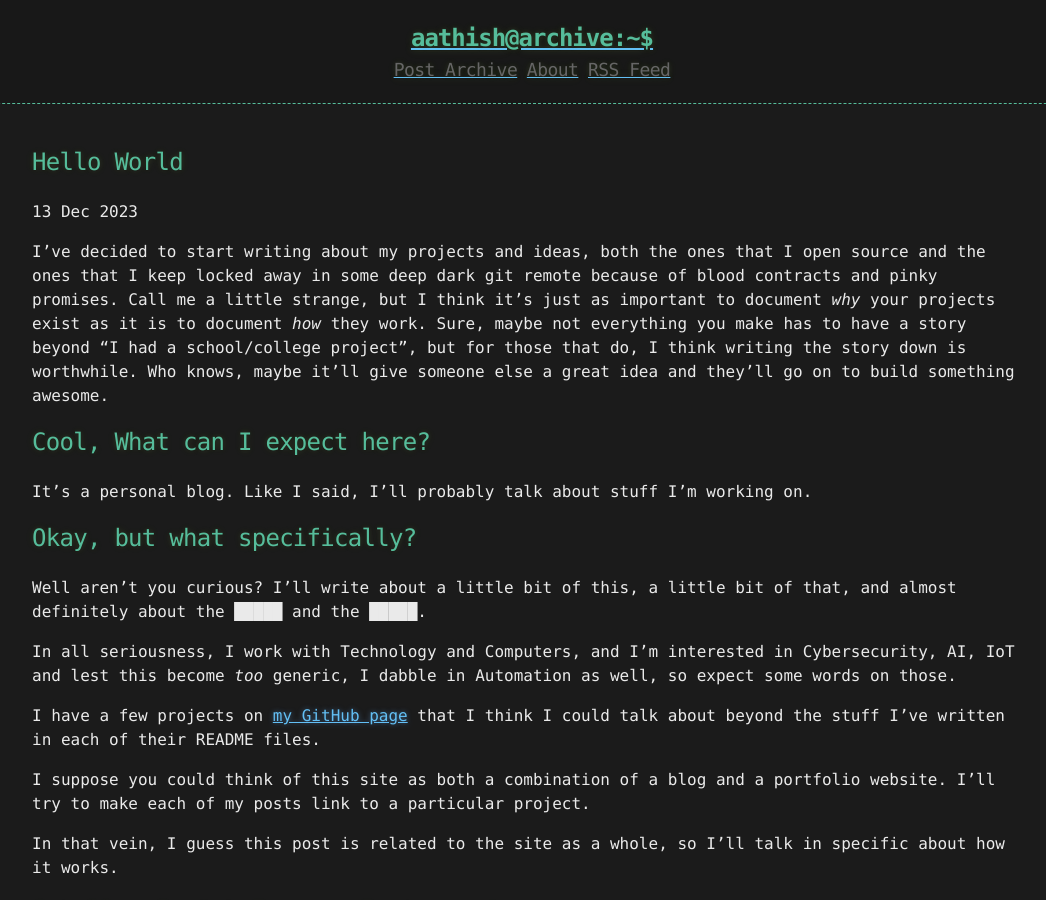
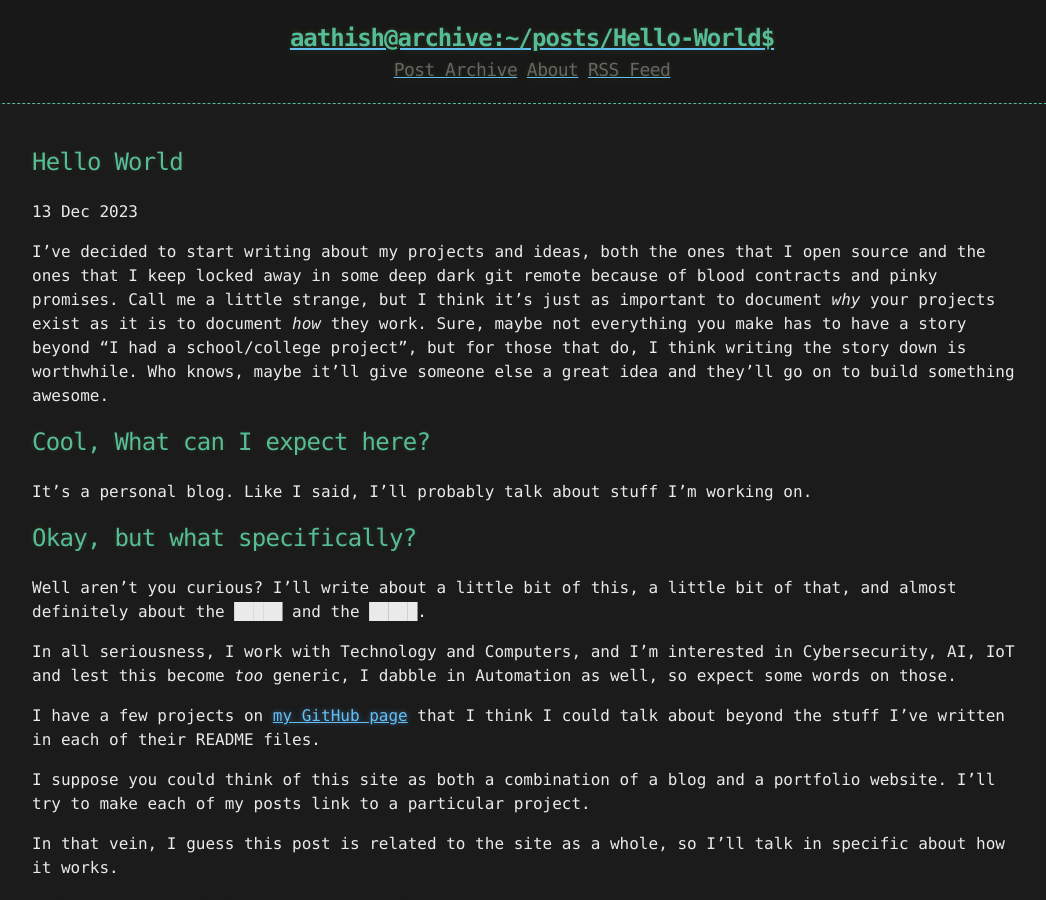
Before and after one commit to Aathish04/aathish04.github.io, a Jekyll site: the page built from _posts/2023-12-13-Hello-World.md, in a window 1280 px wide and 900 px high. Shown: the whole window, without its empty margins (108-1154 px from the left). Built offline with Jekyll 4.4.1, drawn with Linux system fonts in a browser that asks for light colours; part of the change alters nothing that is shown.

Commit message:
Add dynamic header, add /post/ path for posts.

```diff
--- a/_config.yml
+++ b/_config.yml
@@ -25,12 +25,12 @@ paginate: 3
 paginate_path: /page/:num/
 
 defaults:
-  -
-    scope:
+  - scope:
       path: ""
       type: "posts"
     values:
       layout: "post"
+      permalink: /posts/:title
 
 future: true
 plugins:
--- a/_includes/header.html
+++ b/_includes/header.html
@@ -2,7 +2,7 @@
   <div>
     <a href="{{ "/" | prepend: site.baseurl | replace: '//', '/' }}">
     {% assign owner_first_name = site.owner | split: " " %}
-    <h1>{{ owner_first_name[0] | downcase }}@archive:~$</h1>
+    <h1>{{ owner_first_name[0] | downcase }}@archive:~{{page.url}}$</h1>
     </a>
     <div class="header-links">
       {% include links.html %}
```
